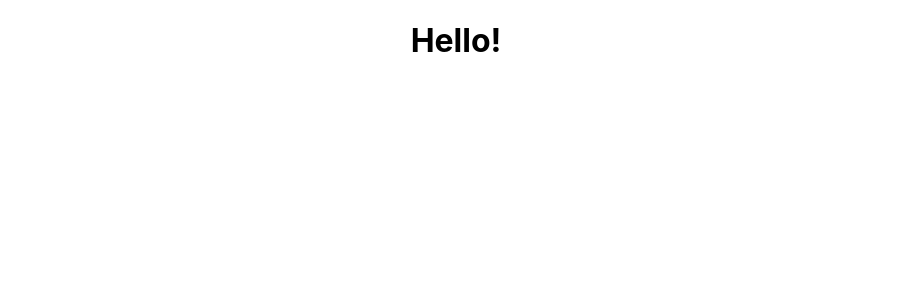
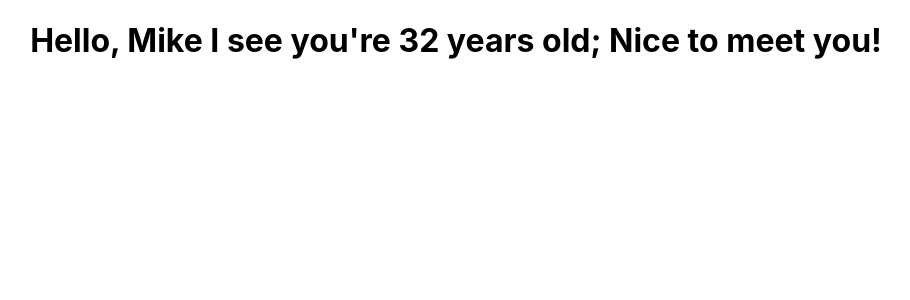
Before and after one commit to SophieTiger/gitpod-react, a React (Create React App) app in the folder my-app/: page / in a window 1280 px wide. Shown: the top 300 px of the page, without its empty margins (184-1094 px from the left). Built offline with nearby package versions, Linux system fonts and the light colour scheme.

Commit message:
Add more props to components

```diff
--- a/my-app/src/App.js
+++ b/my-app/src/App.js
@@ -5,7 +5,7 @@
 function App() {
   return (
     <div className="App">
-      <FunctionalGreetingWithProps />
+      <FunctionalGreetingWithProps greeting="Nice to meet you!" name="Mike" age="32" />
     </div>
   );
 }
--- a/my-app/src/components/FunctionalGreetingWithProps.js
+++ b/my-app/src/components/FunctionalGreetingWithProps.js
@@ -1,5 +1,9 @@
 import React from "react";
 
-const FunctionalGreetingWithProps = () => <h1>Hello!</h1>;
+const FunctionalGreetingWithProps = (props) => {
+    console.log(props);
+    return <h1>Hello, {props.name} I see you're {props.age} years old; {props.greeting} </h1>;
+}
+
 
 export default FunctionalGreetingWithProps;
```
